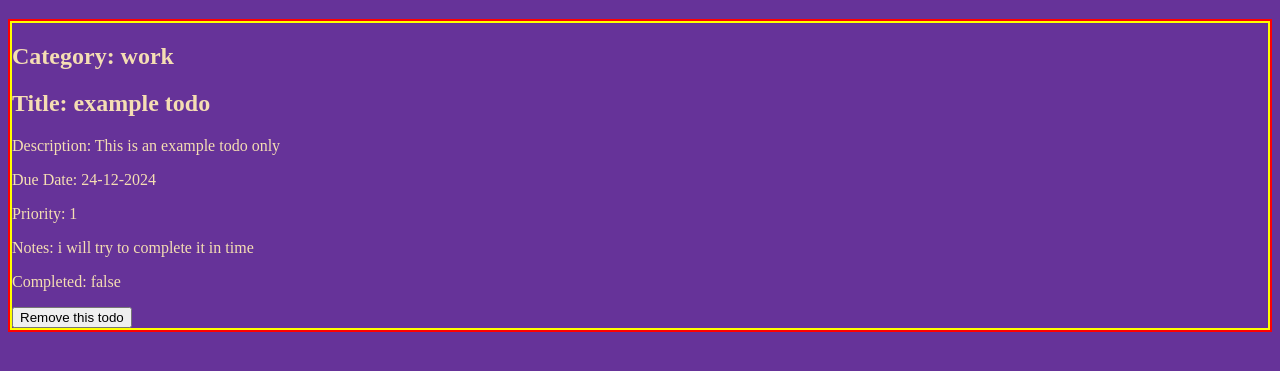
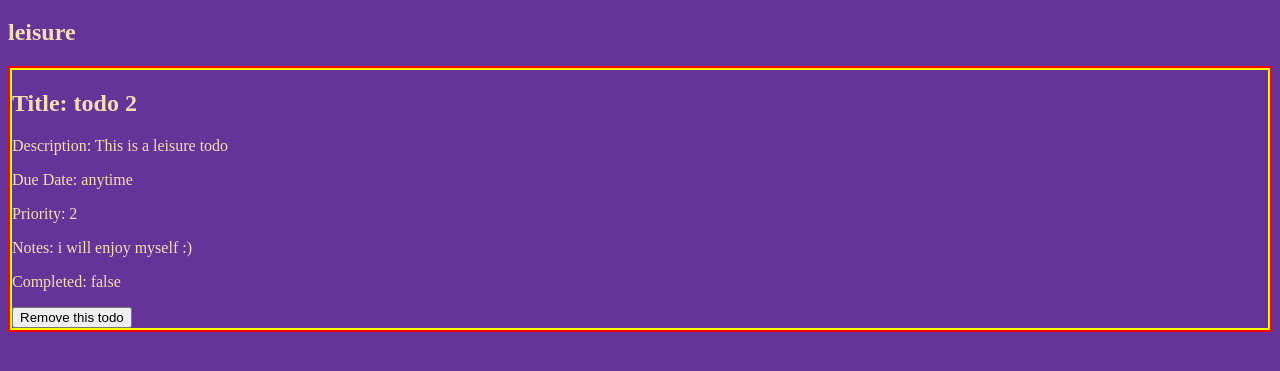
Before and after one commit to AbdurCodes/Project-Todo-List, a plain HTML site: page index.html in a window 1280 px wide. Shown: the part 61-432 px from the top of the page. Drawn offline with Linux system fonts and the light colour scheme.

Commit message:
organize the code according to SOLID principles, implement todo methods

```diff
--- a/index.html
+++ b/index.html
@@ -11,7 +11,10 @@
 
 <body>
     <h1>Organize your life for peace of mind</h1>
-    <div class="toDoContainer"></div>
+    <div class="todosContainer">
+        <h2 class="categoryName"></h2>
+        <div class="categoryToDos"></div>
+    </div>
 </body>
 
 </html>
--- a/script.js
+++ b/script.js
@@ -1,12 +1,12 @@
-// func that renders a single todo to the DOM
-function renderToDoToDOM(todo, todoCategory) {
+class DOMManager {
+    static renderToDoToDOM(todo, todoCategory) {
 
-    const toDoContainer = document.querySelector('.toDoContainer');
+        const categoryToDos = document.querySelector('.categoryToDos');
         const todoItem = document.createElement('div');
         todoItem.classList.add('todoItem');
 
-    const category = document.createElement('h2');
-    category.textContent = `Category: ${todoCategory}`;
+        // const category = document.createElement('h2');
+        // category.textContent = `Category: ${todoCategory}`;
 
         const title = document.createElement('h2');
         title.textContent = `Title: ${todo.title}`;
@@ -29,12 +29,12 @@ function renderToDoToDOM(todo, todoCategory) {
         const removeBtn = document.createElement('button');
         removeBtn.textContent = `Remove this todo`;
         removeBtn.id = "remBtn";
-    removeBtn.addEventListener('click', ()=>{
+        removeBtn.addEventListener('click', () => {
             todoItem.remove();
             TodoCategories.deleteTodoFromCategory(todoCategory, todo.todoIdentifier);
         })
 
-    todoItem.appendChild(category);
+        // todoItem.appendChild(category);
         todoItem.appendChild(title);
         todoItem.appendChild(description);
         todoItem.appendChild(dueDate);
@@ -43,7 +43,8 @@ function renderToDoToDOM(todo, todoCategory) {
         todoItem.appendChild(isCompleted);
         todoItem.appendChild(removeBtn);
 
-    toDoContainer.appendChild(todoItem);
+        categoryToDos.appendChild(todoItem);
+    }
 }
 
 
@@ -59,13 +60,14 @@ class NewToDo {
         this.todoIdentifier = Date.now(); // Unique identifier
     }
 
-    static toggleCompletion (category, todoIdentifier) {
+    static toggleCompletion(category, todoIdentifier) {
         const todos = TodoCategories.getToDos(category);
         const targetToDo = todos.find(todo => todo.todoIdentifier === todoIdentifier);
 
         if (targetToDo) {
             targetToDo.isCompleted = !targetToDo.isCompleted;
             localStorage.setItem(category, JSON.stringify(todos));
+            console.log(`Todo completed successfully.`);
         }
     }
 
@@ -75,15 +77,17 @@ class NewToDo {
         if (targetToDo) {
             targetToDo.priority = newPriority;
             localStorage.setItem(category, JSON.stringify(todos));
+            console.log(`Priority updated successfully.`);
         }
     }
 
     static updateDueDate(category, todoIdentifier, newDueDate) {
         const todos = TodoCategories.getToDos(category);
-        const targetToDo = todos.find(todo => todo.toDoContainer === todoIdentifier);
+        const targetToDo = todos.find(todo => todo.todoIdentifier === todoIdentifier);
         if (targetToDo) {
             targetToDo.dueDate = newDueDate;
             localStorage.setItem(category, JSON.stringify(todos));
+            console.log(`Due date updated successfully.`);
         }
     }
 }
@@ -92,11 +96,16 @@ class NewToDo {
 // manages categories of todos
 class TodoCategories {
     constructor() {
+        // singleton pattern ensures NMT one instance of this class is created
+        if (!TodoCategories.instance) {
             this.categories = {
                 life: [],
                 work: [],
                 education: [],
             }
+            TodoCategories.instance = this;
+        }
+        return TodoCategories.instance;
     }
 
     createNewCat(catName) {
@@ -106,21 +115,28 @@ class TodoCategories {
         return this.categories[catName];
     }
 
-    static getToDos (category) {
+    // get todos from localStorage
+    static getToDos(category) {
+        const categoryName = document.querySelector('.categoryName');
+        categoryName.textContent = `${category}`;
         return JSON.parse(localStorage.getItem(category)) || [];
     }
 
-    saveToDoToCategory (category, todo) {
+
+    // save todo into category and then into localStorage
+    static saveToDoToCategory(category, todo) {
         const todos = TodoCategories.getToDos(category);
         todos.push(todo);
         localStorage.setItem(category, JSON.stringify(todos));
-
+        console.log(`Todo saved to "${category}" successfully.`);
     }
 
+    // delete todo from category and then from localStorage
     static deleteTodoFromCategory(category, todoIdentifier) {
         const todos = TodoCategories.getToDos(category);
         const updatedToDos = todos.filter(todo => todo.todoIdentifier !== todoIdentifier);
         localStorage.setItem(category, JSON.stringify(updatedToDos));
+        console.log(`Todo removed from "${category}" successfully.`);
     }
 }
 
@@ -134,19 +150,28 @@ let todo1 = new NewToDo(
     1,
     "i will try to complete it in time"
 )
+let todo2 = new NewToDo(
+    "todo 2",
+    "This is a leisure todo",
+    "anytime",
+    2,
+    "i will enjoy myself :)"
+)
 
 // access an existing or create a new category
 let todoCategories = new TodoCategories();
-todoCategories.saveToDoToCategory("work", todo1);
-TodoCategories.getToDos("work").forEach(todo => renderToDoToDOM(todo, "work"));
-// todoCategories.createNewCat("leisure");
-// todoCategories.categories["life"]
-// todoCategories.addToDoToCategory("life", todo1);
+// TodoCategories.saveToDoToCategory("work", todo1);
+// TodoCategories.getToDos("work").forEach(todo => DOMManager.renderToDoToDOM(todo, "work"));
+
+todoCategories.createNewCat("leisure");
+TodoCategories.saveToDoToCategory("leisure", todo2);
+TodoCategories.getToDos("leisure").forEach(todo => DOMManager.renderToDoToDOM(todo, "leisure"));
+// todoCategories.categories["life"] === todoCategories.categories.life
 
 
 // saving the todo to local storage
 // todo1.saveToLocalStorage(Object.keys(todoCategories.categories).at(0));
-// Object.keys(todoCategories.categories).at(0)
+// Object.keys(todoCategories.categories).at(1)
 
 
 
--- a/style.css
+++ b/style.css
@@ -7,7 +7,7 @@ body{
     }
 }
 
-.toDoContainer{
+.categoryToDos{
     border: 2px solid red;
 }
 
```
Lines whose indentation alone changed are shown as unchanged.
